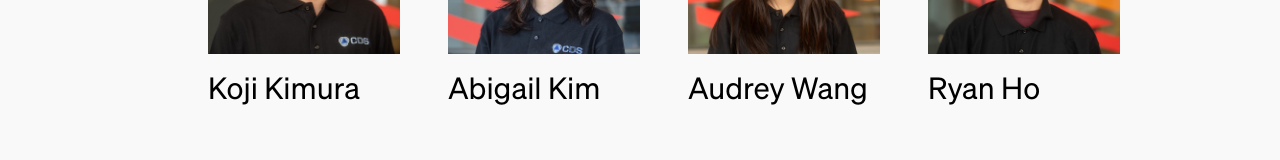
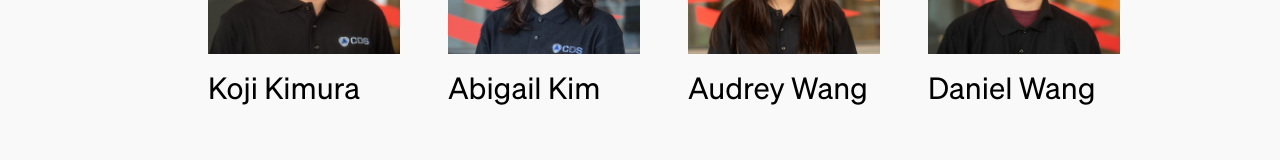
Before and after one commit to Miwi343/cds-website-fork, a Next.js app: page /eboard in a window 1280 px wide. Shown: the part 518-678 px from the top of the page. Built offline with nearby package versions, Linux system fonts and the light colour scheme.

Commit message:
FIX: eboard name error

```diff
--- a/src/pages/eboard.tsx
+++ b/src/pages/eboard.tsx
@@ -32,7 +32,7 @@ const eboardMembers = [
   },
   {
     title: "Technical Chair",
-    name: "Ryan Ho",
+    name: "Daniel Wang",
     description: "Sample Text",
     img: DanielImg.src,
   },
@@ -56,7 +56,7 @@ const eboardMembers = [
   },
   {
     title: "Education Chair",
-    name: "Deniz BT",
+    name: "Srivatsa Kundurthy",
     description: "Sample Text",
     img: SriImg.src,
   },
```
